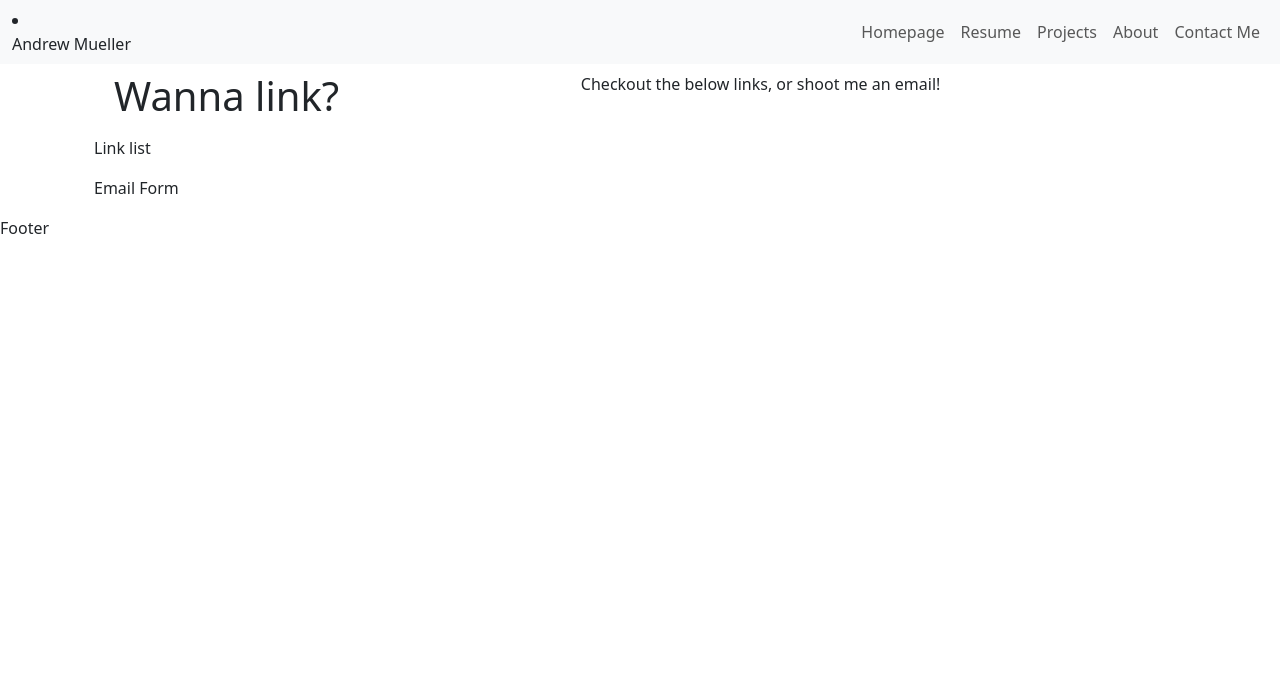
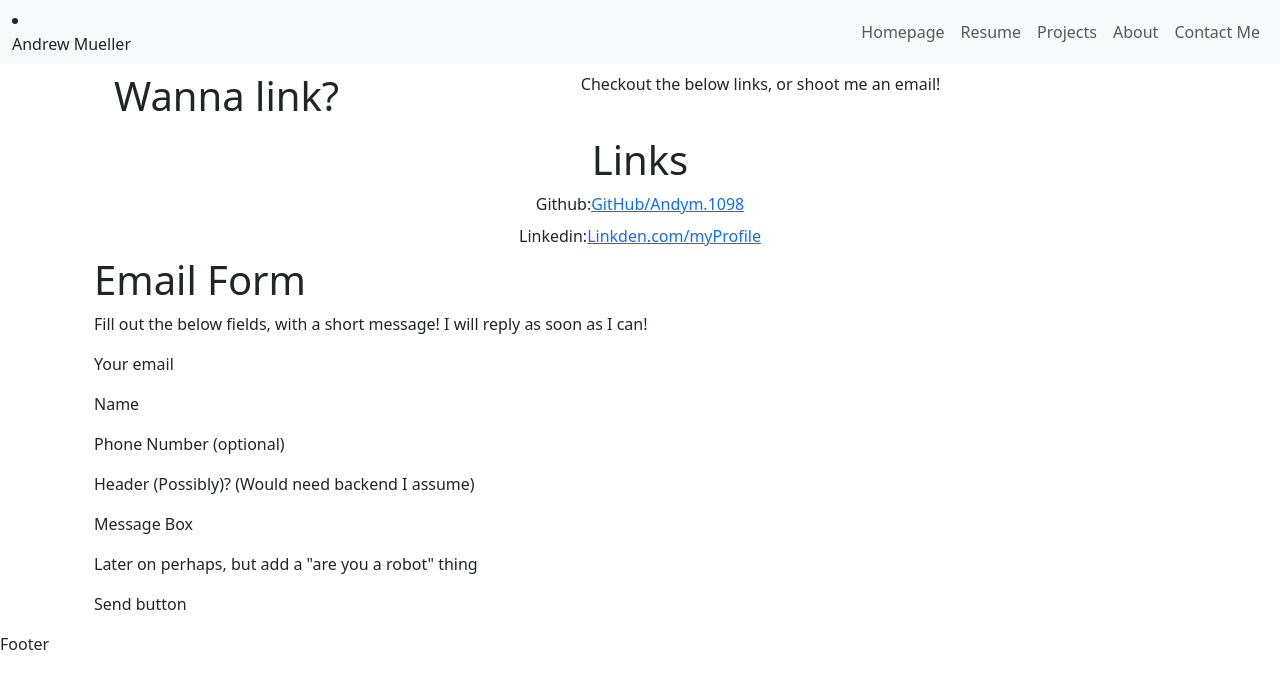
Before and after one commit to AndyM1098/AndyM1098.github.io, a React (Create React App) app in the folder main_site/: page /contact in a window 1280 px wide. Shown: the top 688 px of the page. Built offline with nearby package versions, Linux system fonts and the light colour scheme.

Commit message:
Testing out rebasing

```diff
--- a/main_site/src/components/ContactMe/ContactMeEmailForm.tsx
+++ b/main_site/src/components/ContactMe/ContactMeEmailForm.tsx
@@ -4,7 +4,25 @@ function ContactMeEmailForm(){
     return(
 
         <>
-            <p>Email Form</p>
+            <div>
+                <h1>Email Form</h1>
+                <p>
+                    Fill out the below fields, with a short message!
+                    I will reply as soon as I can!
+                </p>
+                <div> {/* Form components*/}
+                    <p>Your email</p>
+
+                    <p>Name</p>
+                    <p>Phone Number (optional)</p>
+
+                    <p>Header (Possibly)? (Would need backend I assume)</p>
+                    <p>Message Box</p>
+
+                    <p>Later on perhaps, but add a "are you a robot" thing</p>
+                    <p>Send button</p>
+                </div>
+            </div>
         </>
     );
 }
--- a/main_site/src/components/ContactMe/ContactMeLinkList.tsx
+++ b/main_site/src/components/ContactMe/ContactMeLinkList.tsx
@@ -1,10 +1,18 @@
+import ContactMeLinkListlinks from "./ContactMeLinkListLinks";
 
 function ContactMeLinkList(){
 
     return(
 
         <>
-            <p>Link list</p>
+            <div className="container text-center">
+
+                <div className="h1">Links</div>
+                <div>
+                    <ContactMeLinkListlinks />
+                </div>
+
+            </div>
         </>
     );
 }
--- /dev/null
+++ b/main_site/src/components/ContactMe/ContactMeLinkListLinks.tsx
@@ -0,0 +1,24 @@
+import linkData from "../../jsonData/links.json";
+
+function ContactMeLinkListlinks(){
+
+    return(
+        <>
+            {
+                linkData.map((links, idx) =>
+                    <div key={idx}>
+                            <div className="d-flex justify-content-center mb-2">
+                                <p className="mb-0">{links.name_text}</p>
+                                <p className="mb-0">:</p>
+                                <a className="mb-0" href={links.url} target="_blank" rel="noopener noreferrer external">
+                                    {links.link_text}
+                                </a>
+                            </div>
+                    </div>
+                )
+            }
+        </>
+    );
+}
+
+export default ContactMeLinkListlinks;
```
